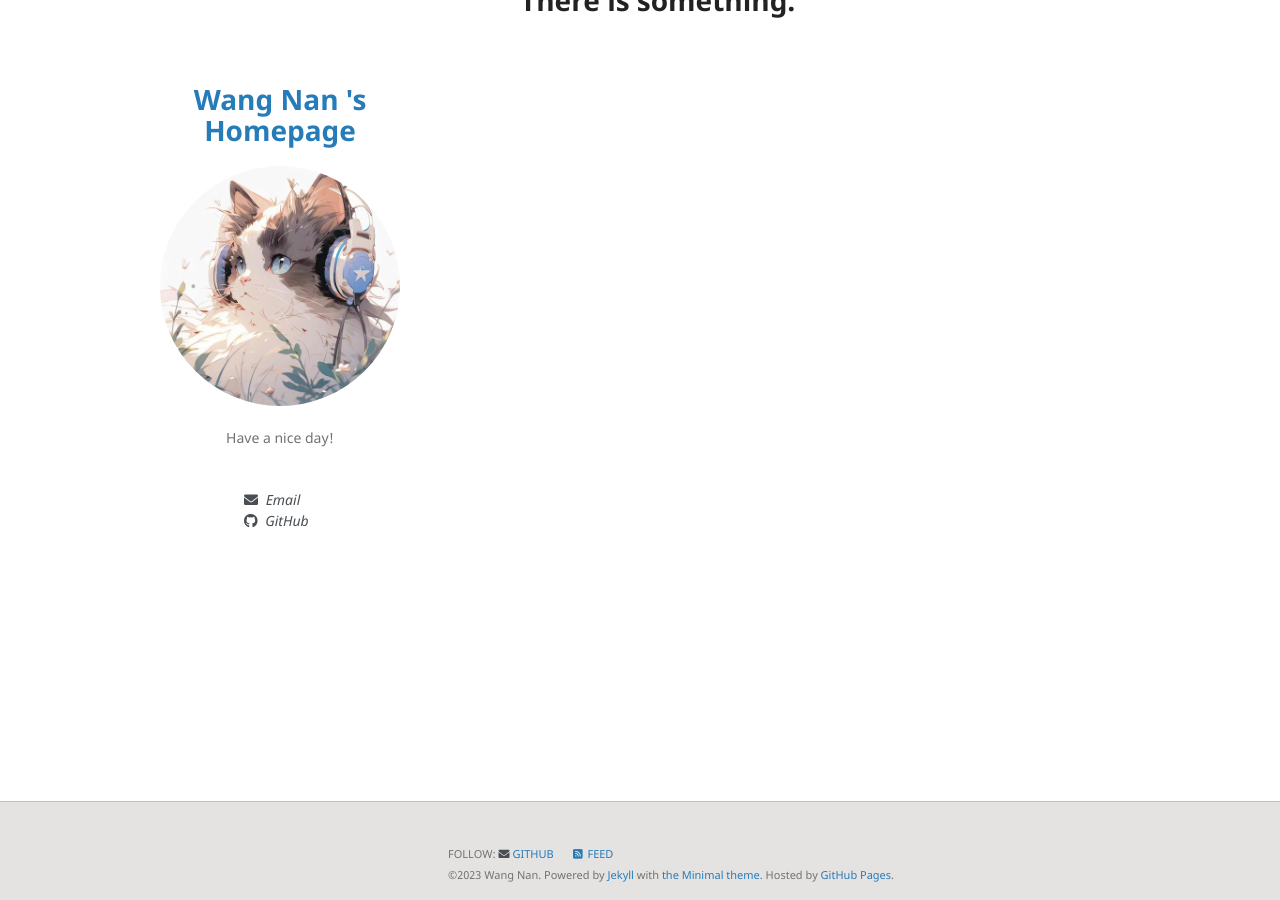
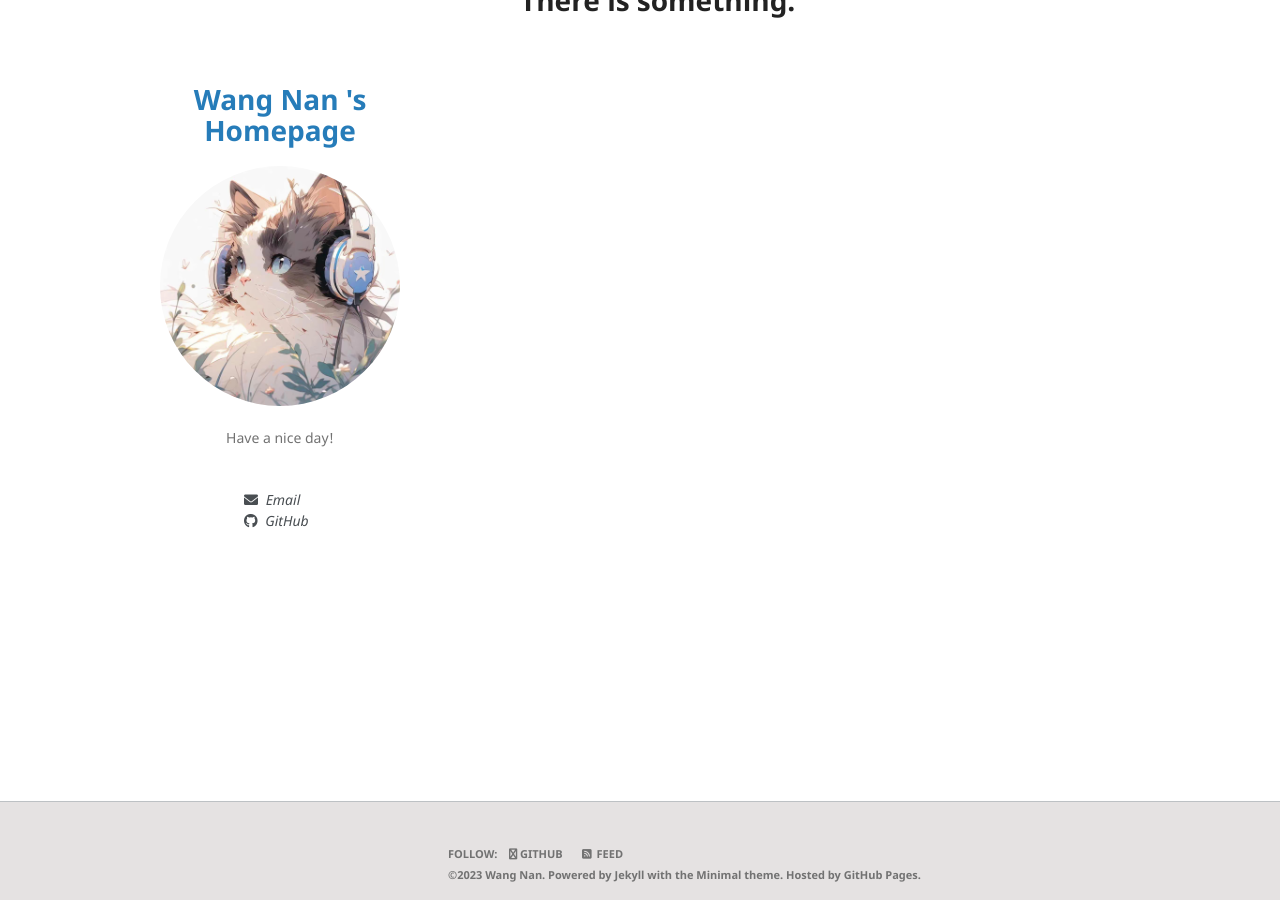
Before and after one commit to theFool-wn/theFool-wn.github.io, a Jekyll site: the page built from index.html, in a window 1280 px wide and 900 px high, scrolled down 99 px. Built offline with Jekyll 4.4.1, drawn with Linux system fonts in a browser that asks for light colours.

Commit message:
Update footer.html

```diff
--- a/_includes/footer.html
+++ b/_includes/footer.html
@@ -1,21 +1,23 @@
 <p>
   <small>
-    <span style="font-style: bold">
+    <span style="font-weight: bold; color: #727272">
       FOLLOW:
-      <a href="https://github.com/theFool-wn" target="_blank">
-        <i class="fas fa-envelope" aria-hidden="true"></i>
+
+      &nbsp;&nbsp;
+      <a href="https://github.com/theFool-wn" target="_blank" style="color: #727272; text-decoration: none; display: inline-block">
+        <i class="fas fa-github" aria-hidden="true"  style="color: #727272"></i>
         GITHUB
       </a>
 
       &nbsp;&nbsp;&nbsp;&nbsp;
-      <a href="https://wangnan.net/feed.xml" target="_blank">
-        <i class="fas fa-fw fa-rss-square" aria-hidden="true"></i>
+      <a href="https://wangnan.net/feed.xml" target="_blank" style="color: #727272; text-decoration: none; display: inline-block">
+        <i class="fas fa-fw fa-rss-square" aria-hidden="true" style="color: #727272"></i>
         FEED
       </a>
+
+      <br>
+      &copy;2023 Wang Nan. Powered by <a href="https://jekyllcn.com/docs/home/" style="color: #727272; text-decoration: none; display: inline-block">Jekyll</a> with <a href="https://github.com/pages-themes/minimal" style="color: #727272; text-decoration: none; display: inline-block">the Minimal theme</a>.
+      Hosted by <a href="https://pages.github.com/" style="color: #727272; text-decoration: none; display: inline-block">GitHub Pages</a>.
     </span>
-
-    <br>
-    &copy;2023 Wang Nan. Powered by <a href="https://jekyllcn.com/docs/home/">Jekyll</a> with <a href="https://github.com/pages-themes/minimal">the Minimal theme</a>.
-    Hosted by <a href="https://pages.github.com/">GitHub Pages</a>.
   </small>
 </p>
```
